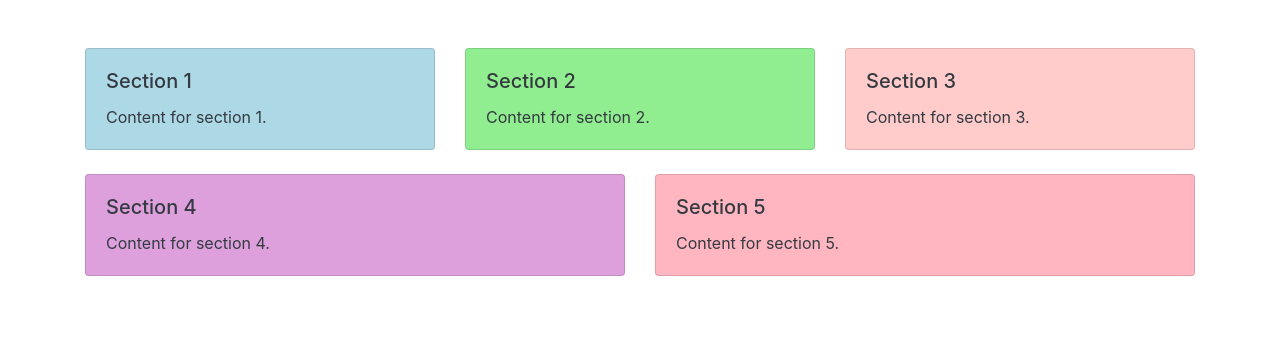
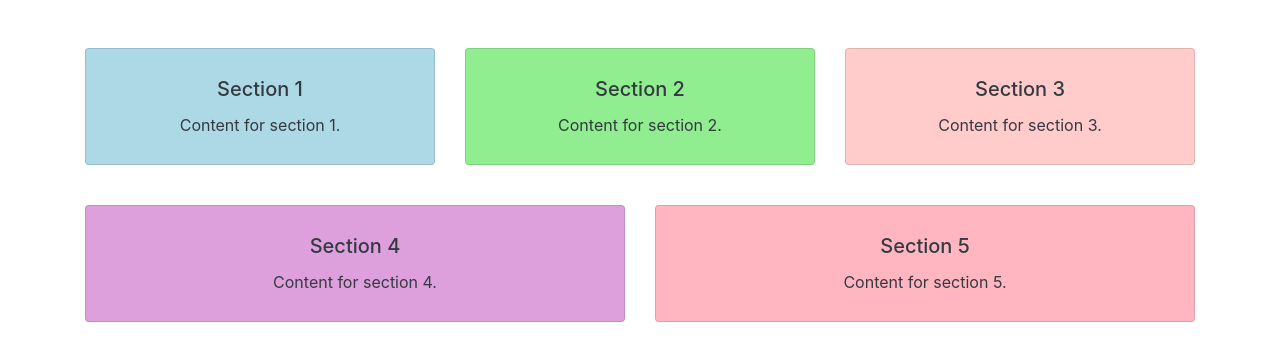
Before and after one commit to tohid1997/car-selling-project, a Flask app: page / in a window 1280 px wide. Shown: the part 56-417 px from the top of the page. Run offline with Flask 3, Linux system fonts and the light colour scheme; the visitor is signed in with stand-in values (Sample User, id 1); some libraries are stand-ins or nearby versions.

Commit message:
alter home page

```diff
--- a/templates/home.html
+++ b/templates/home.html
@@ -14,6 +14,17 @@
         .card:hover {
             transform: scale(1.05);
             transition: transform 0.2s;
+        }
+        .card {
+            margin-bottom: 15px; /* Add margin to the bottom of each card */
+            height: 100%; /* Ensure cards are of equal height */
+        }
+        .card-body {
+            display: flex;
+            flex-direction: column;
+            justify-content: center;
+            align-items: center;
+            height: 100%;
         }
     </style>
 </head>
@@ -35,7 +46,7 @@
     </nav>
     <div class="container mt-5">
         <div class="row">
-            <div class="col-md-4">
+            <div class="col-md-4 mb-3">
                 <div class="card bg-light-blue text-dark">
                     <div class="card-body">
                         <h5 class="card-title">Section 1</h5>
@@ -43,7 +54,7 @@
                     </div>
                 </div>
             </div>
-            <div class="col-md-4">
+            <div class="col-md-4 mb-3">
                 <div class="card bg-light-green text-dark">
                     <div class="card-body">
                         <h5 class="card-title">Section 2</h5>
@@ -51,7 +62,7 @@
                     </div>
                 </div>
             </div>
-            <div class="col-md-4">
+            <div class="col-md-4 mb-3">
                 <div class="card bg-light-red text-dark">
                     <div class="card-body">
                         <h5 class="card-title">Section 3</h5>
@@ -61,7 +72,7 @@
             </div>
         </div>
         <div class="row mt-4">
-            <div class="col-md-6">
+            <div class="col-md-6 mb-3">
                 <div class="card bg-light-purple text-dark">
                     <div class="card-body">
                         <h5 class="card-title">Section 4</h5>
@@ -69,7 +80,7 @@
                     </div>
                 </div>
             </div>
-            <div class="col-md-6">
+            <div class="col-md-6 mb-3">
                 <div class="card bg-light-pink text-dark">
                     <div class="card-body">
                         <h5 class="card-title">Section 5</h5>
```
